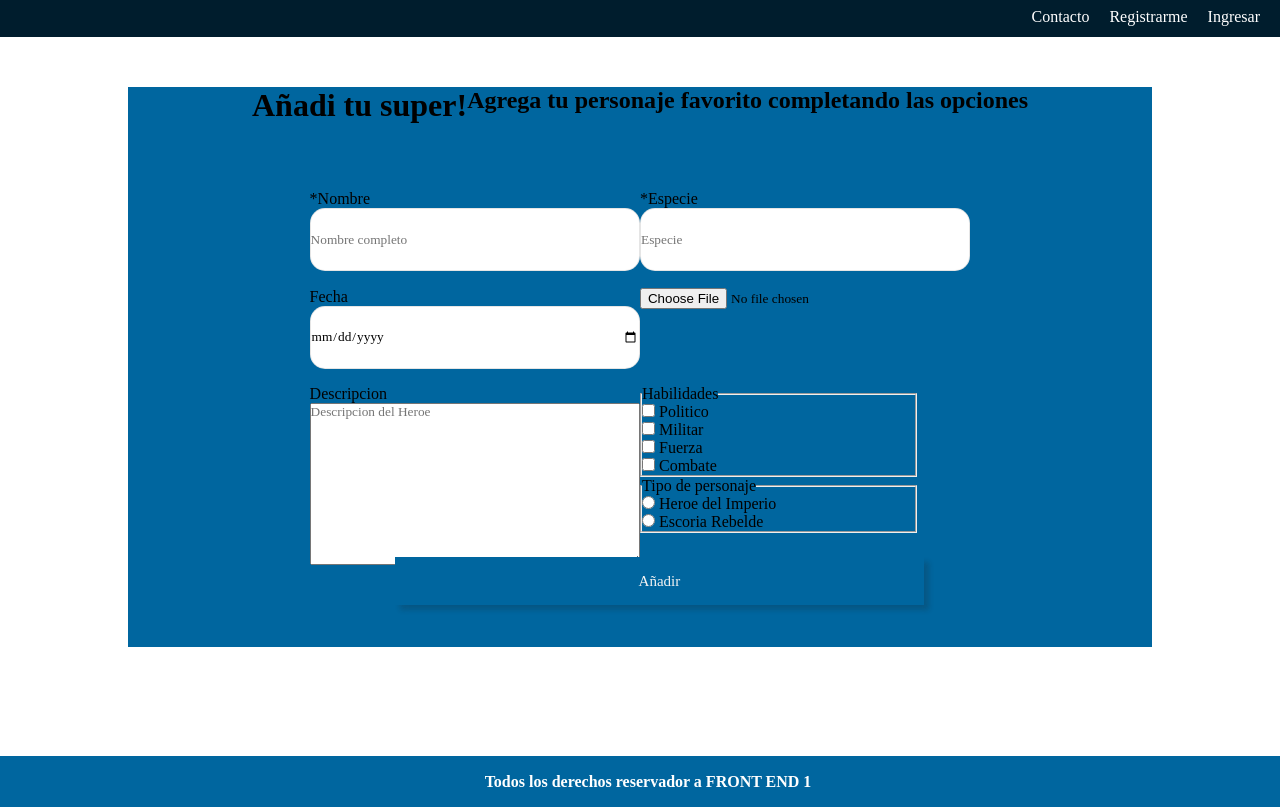
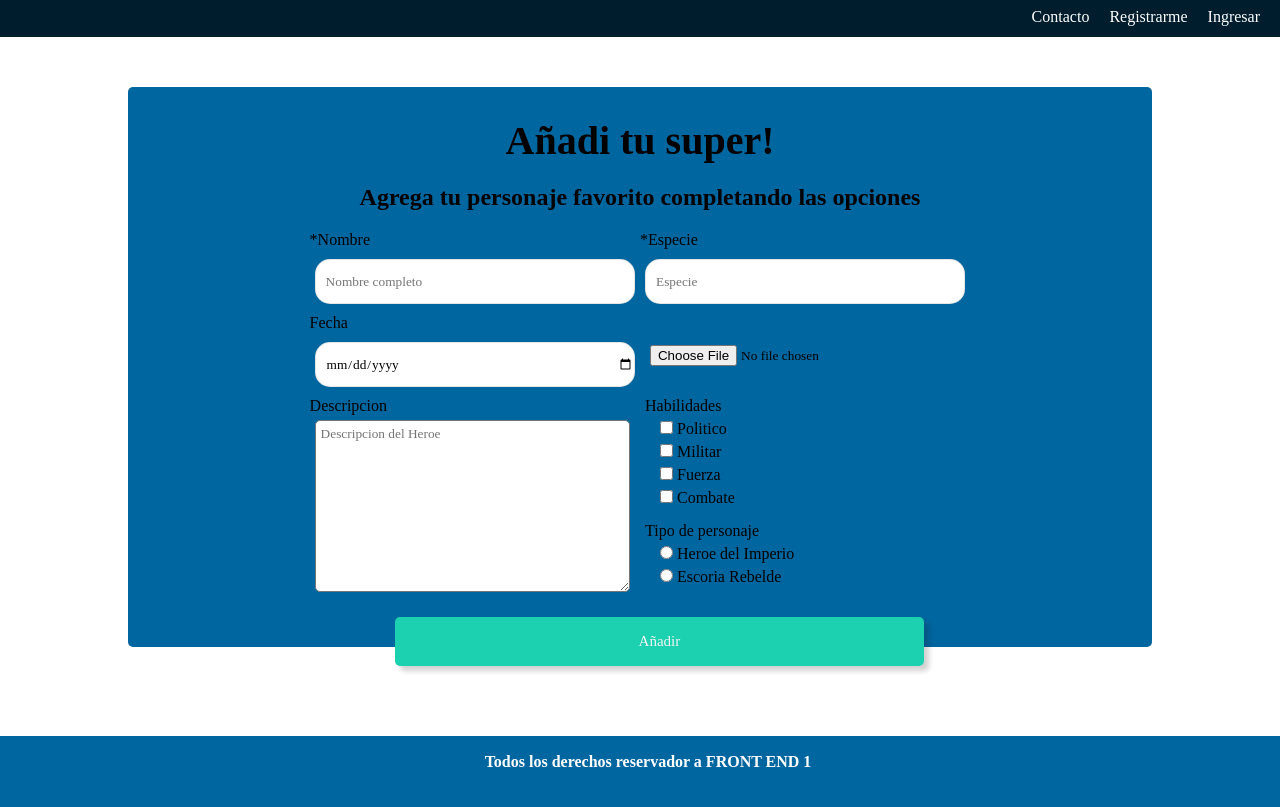
Before and after one commit to Tatulio/Front-I, a plain HTML site: page SW-Heroes/formulario.html in a window 1280 px wide. Shown: the part 142-949 px from the top of the page. Drawn offline with Linux system fonts and the light colour scheme.

Commit message:
animacion y formulario heroes

```diff
--- a/SW-Heroes/css/form.css
+++ b/SW-Heroes/css/form.css
@@ -13,6 +13,21 @@ main {
     margin-bottom: 50px;
     padding: 0px 40px;
     height: 70vh;
+    border-radius: 5px;
+}
+
+.title-sub {
+    text-align: center;
+}
+
+h2 {
+    margin: 30px 0 20px;
+    font-size: 2.5rem;
+}
+
+h3 {
+    font-size: 1.5rem;
+    margin-bottom: 20px;
 }
 
 form {
@@ -22,15 +37,34 @@ form {
 }
 
 .datos-escritos {
-    height:63px;
+    height:45px;
     border-radius: 15px;
+    margin: 10px 5px;
+    padding-left: 10px;
     border: 1.5px solid rgba(0,0,0,0.1)
 }
 
 .formulario label {
     width: 50%;
     display: flex;
-    flex-direction:column
+    flex-direction:column;
+}
+
+.label-file {
+    margin:auto;
+    padding-left: 10px;
+}
+
+.descripcion textarea {
+    margin: 5px 10px 20px 5px;
+    border-radius: 5px;
+    padding: 5px
+}
+
+.checkbox {
+    border: none;
+    margin-left: 5px;
+    margin-bottom: 10px;
 }
 
 .checkbox, .radio {
@@ -38,17 +72,31 @@ form {
 }
 
 .checkbox label {
-    display:block
+    display:block;
+    margin: 5px 15px;
+}
+
+.radio {
+    border: none;
+    margin-left: 5px;
+    margin-top: 10px;
 }
 
 .radio label {
-    display:block
+    display:block;
+    margin: 5px 15px;
 }
 
 .from-button {
     width: 80%;
+    background-color: #1CD1B0;
+    margin: 30px 0 50px;
+    border-radius: 5px;
 }
 
+footer {
+    margin: 0
+}
 
 @media (min-width:460px) {
 
--- a/SW-Heroes/css/style.css
+++ b/SW-Heroes/css/style.css
@@ -60,11 +60,36 @@ header {
     font-size: 2.5rem;
     font-weight: bold;
     color: #ffffff;
+    transition: all 1s ease-in-out;
 }
 
 .midbuttonplus a {
     text-decoration: none;
     color: #ffffff;
+    transition: all 1s ease-in-out;
+}
+
+.midbuttonplus:hover {
+    background-color: #033f61;
+    animation: rotate  2s ease
+}
+
+.midbuttonplus a:hover {
+    color: #1CD1B0;
+}
+
+@keyframes rotate {
+    from {
+        transform: rotate(0deg)
+    }
+
+    50% {
+        transform: rotate(180deg)
+    }
+
+    to {
+        transform: rotate(360deg)
+    }
 }
 
 .bannerText {
@@ -125,7 +150,14 @@ section i {
     bottom: 280px;
     left: -110px;
     width: 25px;
-    border-radius:100%
+    border-radius:100%;
+}
+.DS:hover {
+    animation: rotate  2s ease
+}
+
+#coraPalpa:hover {
+    animation: rotate  2s ease
 }
 
 #coraPalpa {
@@ -147,7 +179,7 @@ section i {
     bottom: 75px;
     left: 90px;
     z-index: 3;
-    transition: all 0s ease;
+    transition: all 10s ;
     box-shadow:  5px 5px 5px  rgba(29, 29, 29, 0.2);
 }
 
@@ -218,12 +250,12 @@ footer {
     width: 100%;
     bottom: 0%;
     text-align: center;
+    background-color: #00669F;
 }
 
 .derechosFooter {
     height: 51px;
     font-size: 16px;
-    background-color: #00669F;
     color: white;
     align-items: center;
     display: flex;
--- a/SW-Heroes/formulario.html
+++ b/SW-Heroes/formulario.html
@@ -24,8 +24,10 @@
         </nav>
     </header>
     <main>
-        <h1>Añadi tu super!</h1>
-        <h2>Agrega tu personaje favorito completando las opciones</h2>
+        <span class="title-sub">
+            <h2>Añadi tu super!</h2>
+            <h3>Agrega tu personaje favorito completando las opciones</h3>
+        </span>
         <form class="formulario" method="post" action="">
             <label for="nombre">*Nombre
                 <input type="text" name="nombre" id="nombre" required placeholder="Nombre completo" class="datos-escritos">
@@ -36,7 +38,7 @@
             <label for="fecha">Fecha
                 <input type="date" name="fecha" id="fecha" required class="datos-escritos">
             </label>
-            <label for="archivo">
+            <label for="archivo" class="label-file">
                 <input type="file" name="archivo" id="archivo" required>
             </label>
             <label class="descripcion" for="descripcion">Descripcion
```
Also changed, not shown: SW-Heroes/index.html (+5 -5 lines).
